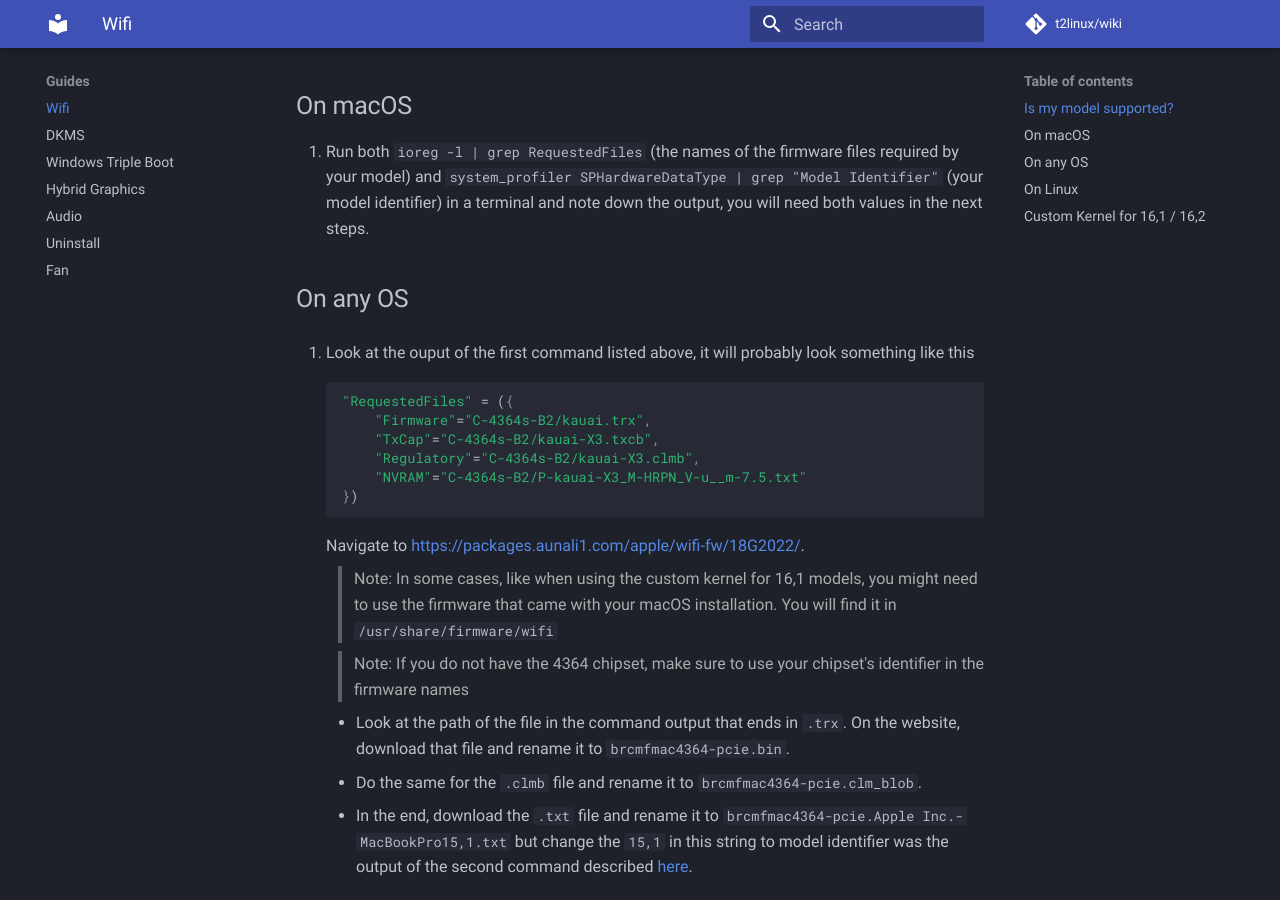
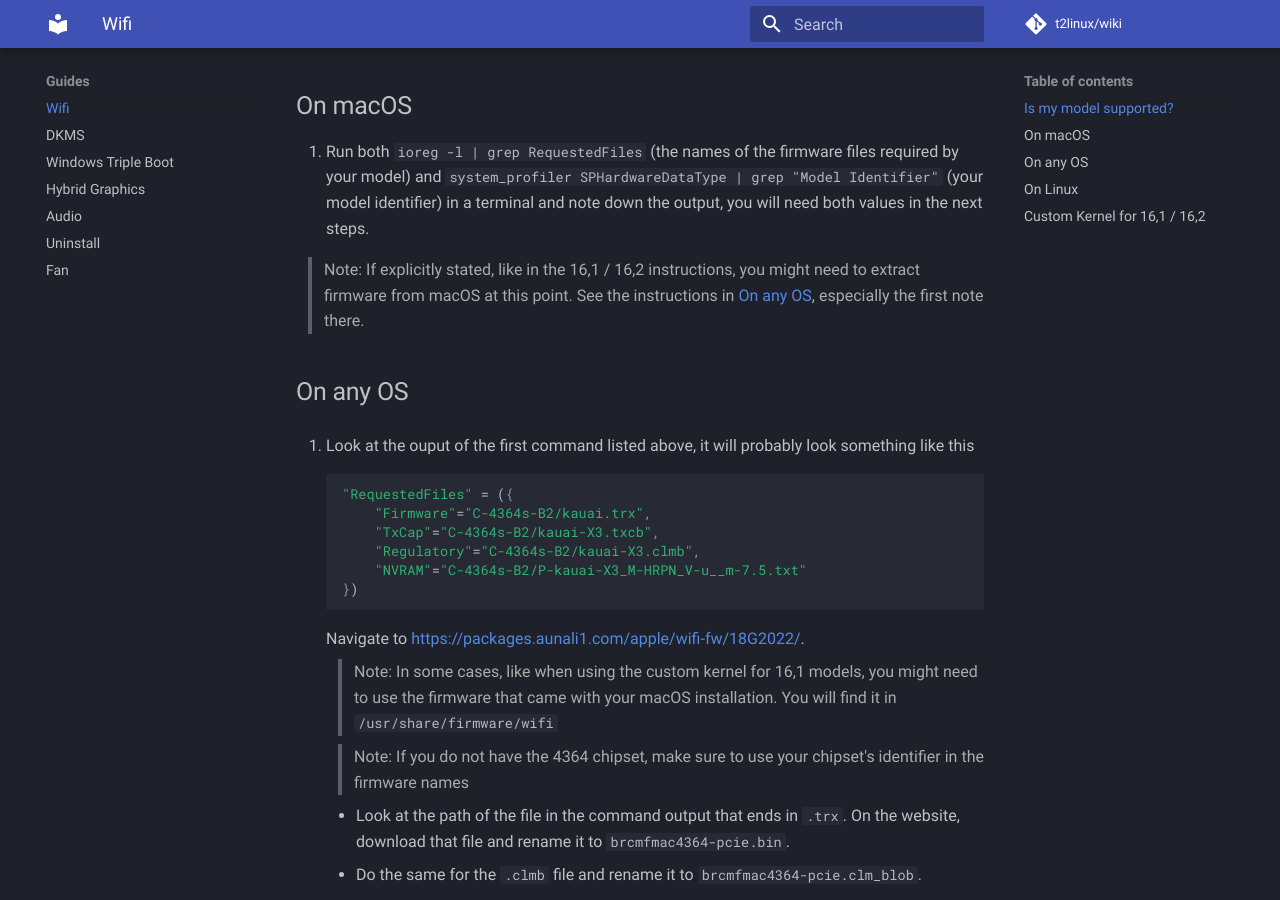
Before and after one commit to t2linux/wiki, an MkDocs documentation site: the page built from docs/guides/wifi.md, in a window 1280 px wide and 900 px high, scrolled down 690 px. Built offline with MkDocs 1.6.1 and Material for MkDocs 9.7.7, drawn with Linux system fonts in a browser that asks for light colours; comment, search, counter and statistics services are not loaded.

Commit message:
Guides: Add note to macOS wifi section about extracting firmware

```diff
--- a/docs/guides/wifi.md
+++ b/docs/guides/wifi.md
@@ -20,6 +20,8 @@ You can get your model using `system_profiler SPHardwareDataType | grep "Model I
 ## On macOS
 
 1. Run both `ioreg -l | grep RequestedFiles` (the names of the firmware files required by your model) and `system_profiler SPHardwareDataType | grep "Model Identifier"` (your model identifier) in a terminal and note down the output, you will need both values in the next steps.
+
+> Note: If explicitly stated, like in the 16,1 / 16,2 instructions, you might need to extract firmware from macOS at this point. See the instructions in [On any OS](https://wiki.t2linux.org/guides/wifi/#on-any-os), especially the first note there.
 
 ## On any OS
 
```
